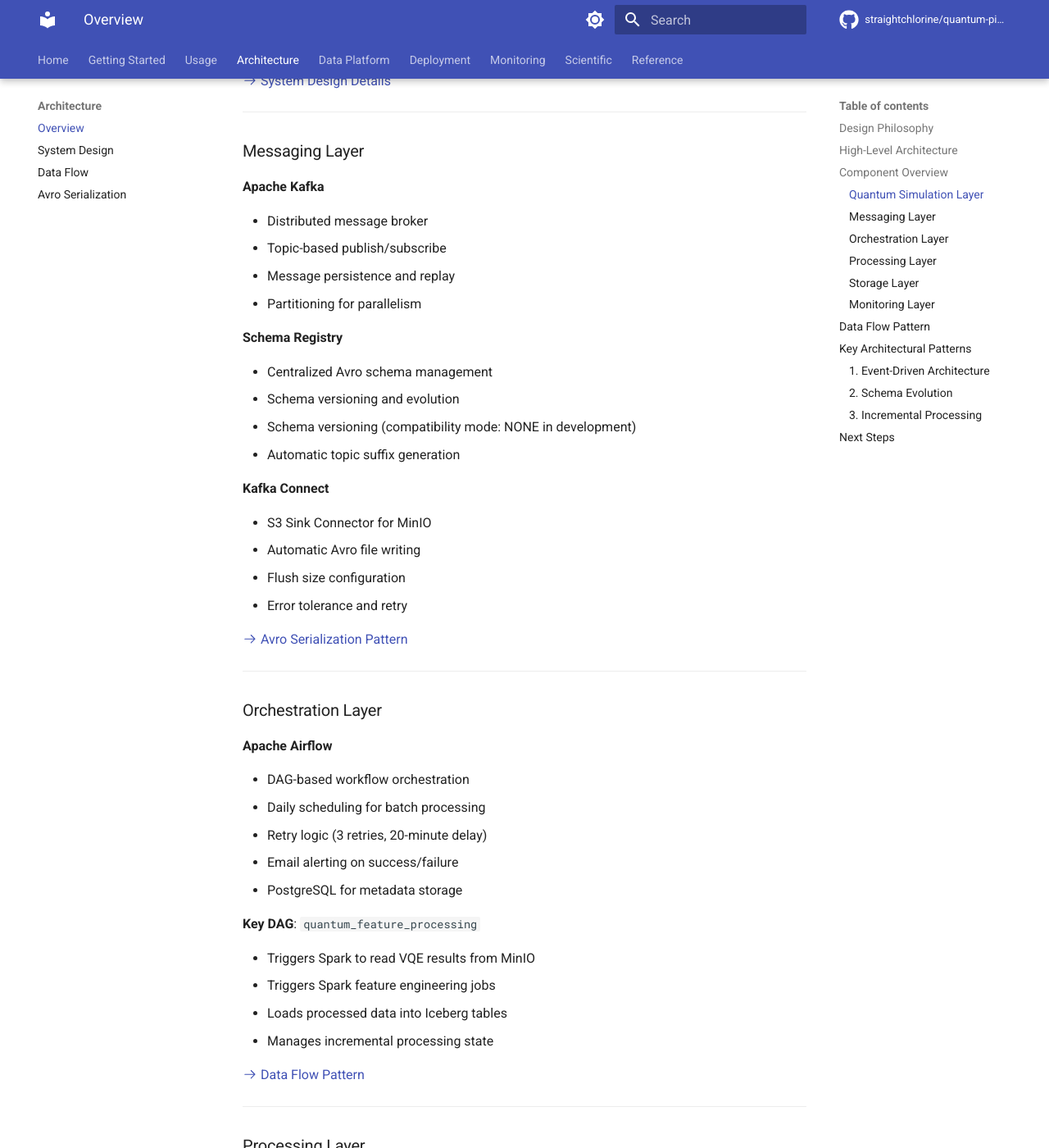
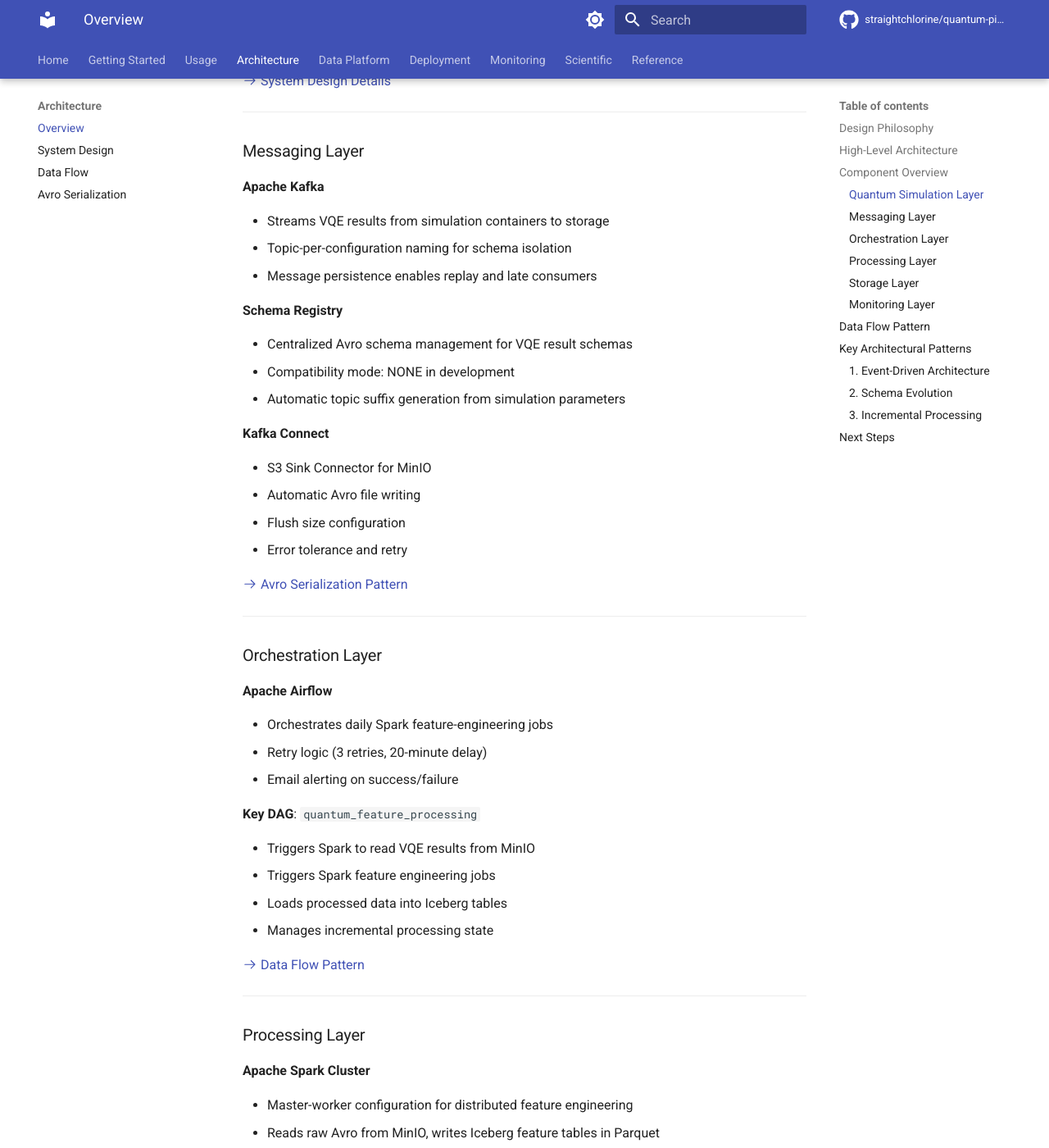
Before and after one commit to straightchlorine/quantum-pipeline, an MkDocs documentation site: the page built from docs/architecture/index.md, in a window 1280 px wide and 1400 px high, scrolled down 2076 px. Shown: the whole window at 82% size. Built offline with MkDocs 1.6.1 and Material for MkDocs 9.7.7, drawn with Linux system fonts in a browser that asks for light colours; comment, search, counter and statistics services are not loaded; the version menu is left out; some of the changed text lies outside the part shown.

Commit message:
feat: updated the architecture as well to be more concise

```diff
--- a/docs/architecture/index.md
+++ b/docs/architecture/index.md
@@ -83,17 +83,15 @@
 
 **Apache Kafka**
 
-- Distributed message broker
-- Topic-based publish/subscribe
-- Message persistence and replay
-- Partitioning for parallelism
+- Streams VQE results from simulation containers to storage
+- Topic-per-configuration naming for schema isolation
+- Message persistence enables replay and late consumers
 
 **Schema Registry**
 
-- Centralized Avro schema management
-- Schema versioning and evolution
-- Schema versioning (compatibility mode: NONE in development)
-- Automatic topic suffix generation
+- Centralized Avro schema management for VQE result schemas
+- Compatibility mode: NONE in development
+- Automatic topic suffix generation from simulation parameters
 
 **Kafka Connect**
 
@@ -110,11 +108,9 @@
 
 **Apache Airflow**
 
-- DAG-based workflow orchestration
-- Daily scheduling for batch processing
+- Orchestrates daily Spark feature-engineering jobs
 - Retry logic (3 retries, 20-minute delay)
 - Email alerting on success/failure
-- PostgreSQL for metadata storage
 
 **Key DAG**: `quantum_feature_processing`
 
@@ -131,10 +127,8 @@
 
 **Apache Spark Cluster**
 
-- Master node for job coordination
-- Worker nodes for distributed processing
-- In-memory computation engine
-- Support for Avro, Parquet, Iceberg
+- Master-worker configuration for distributed feature engineering
+- Reads raw Avro from MinIO, writes Iceberg feature tables in Parquet
 
 **Processing Pattern**
 
@@ -163,25 +157,18 @@
 
 **MinIO (S3-Compatible Object Storage)**
 
-- Raw Avro files from Kafka Connect
-- Parquet files from Spark processing
-- Iceberg table data files
+- Stores raw Avro files (from Kafka Connect) and Parquet feature tables (from Spark)
 - Bucket: `local-vqe-results`
 
 **Apache Iceberg (Data Lake Metadata)**
 
-- ACID transaction support
-- Time-travel queries
-- Schema evolution
-- Snapshot isolation
-- Partition management
+- ACID transactions and snapshot isolation for feature tables
+- Time-travel queries for experiment reproducibility
+- Partition pruning for efficient queries
 
 **PostgreSQL**
 
 - Airflow metadata database
-- DAG run history
-- Task state tracking
-- Connection management
 
 ---
 
@@ -189,17 +176,11 @@
 
 **Prometheus PushGateway**
 
-- Receives metrics from short-lived jobs
-- Gateway for container metrics
-- Time-series data storage
-- Label-based querying
+- Receives metrics from simulation containers (short-lived jobs)
 
 **Grafana**
 
-- Visualization dashboards
-- Real-time metric monitoring
-- Custom query panels
-- Alert management
+- Dashboards for VQE metrics, system resource usage, and experiment tracking
 
 **Monitored Metrics**:
 
```
Also changed, not shown: docs/architecture/avro-serialization.md (+3 -3 lines), docs/architecture/data-flow.md (+2 -2 lines), docs/architecture/system-design.md (+9 -13 lines).
